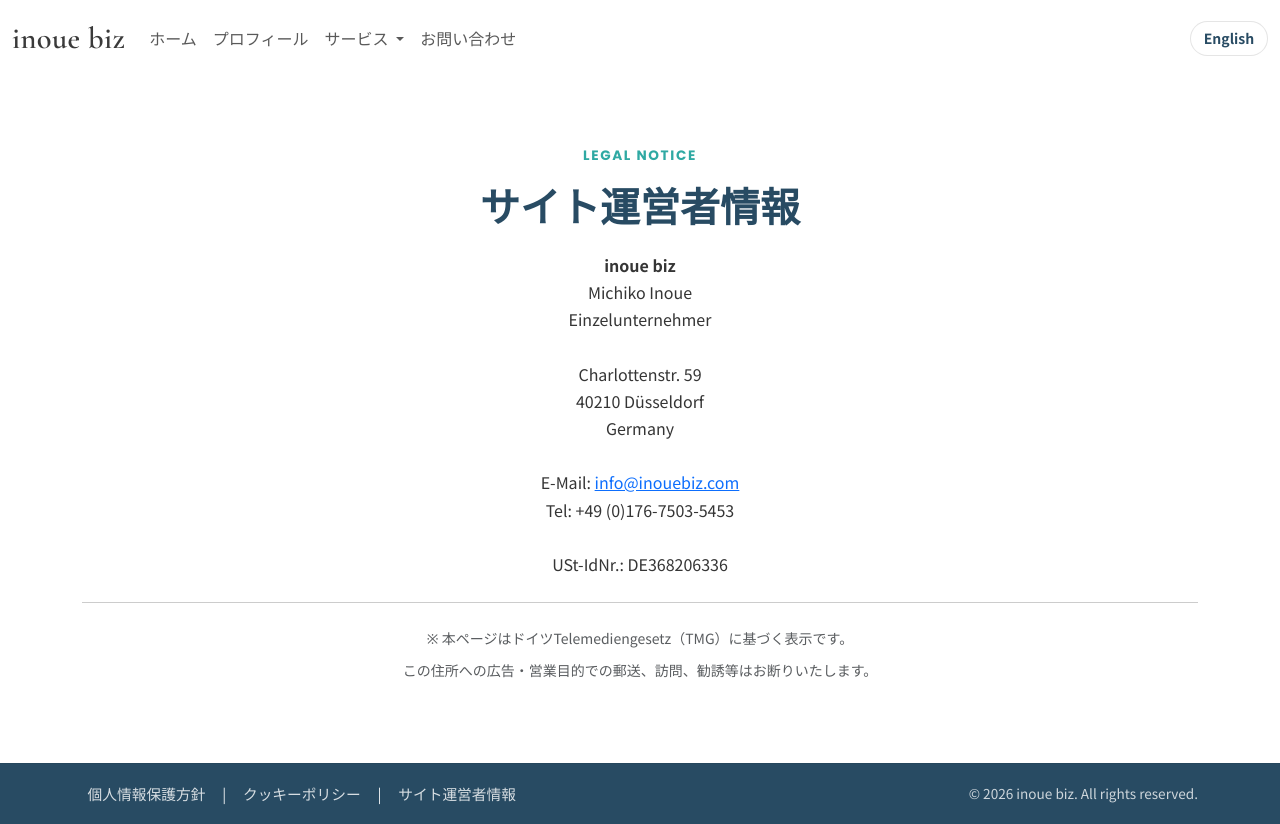
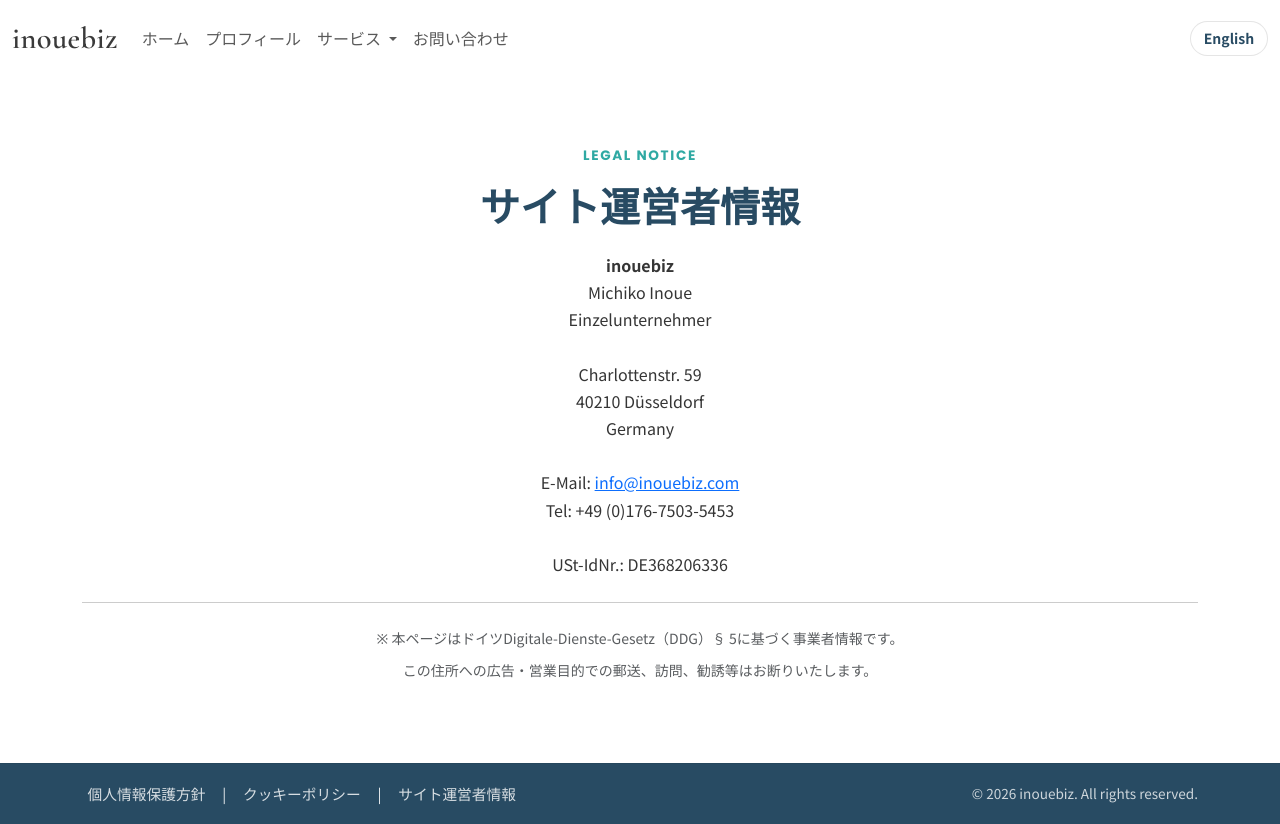
Before and after one commit to micmic210/inouebiz-html, a plain HTML site: page ja/imprint/index.html in a window 1280 px wide. Drawn offline with nearby package versions, Linux system fonts and the light colour scheme.

Commit message:
Update Japanese legal notice and standardize inouebiz branding

```diff
--- a/ja/imprint/index.html
+++ b/ja/imprint/index.html
@@ -1,72 +1,72 @@
 <!doctype html>
 <html lang="ja">
   <head>
-    <meta charset="UTF-8">
-    <meta name="viewport" content="width=device-width, initial-scale=1">
+    <meta charset="UTF-8" />
+    <meta name="viewport" content="width=device-width, initial-scale=1" />
 
-    <title>サイト運営者情報 | inoue biz</title>
+    <title>サイト運営者情報 | inouebiz</title>
 
-    <meta name="description" content="inoue biz のサイト運営者情報です。">
+    <meta name="description" content="inouebiz のサイト運営者情報です。" />
     <meta
       name="keywords"
-      content="サイト運営者情報, デュッセルドルフ, inoue biz"
-   >
-    <meta name="author" content="Michiko Inoue">
+      content="サイト運営者情報, デュッセルドルフ, inouebiz"
+    />
+    <meta name="author" content="Michiko Inoue" />
 
-    <meta property="og:type" content="website">
-    <meta property="og:title" content="サイト運営者情報 | inoue biz">
-    <meta property="og:description" content="inoue biz のサイト運営者情報">
-    <meta property="og:url" content="https://inouebiz.com/ja/imprint/">
+    <meta property="og:type" content="website" />
+    <meta property="og:title" content="サイト運営者情報 | inouebiz" />
+    <meta property="og:description" content="inouebiz のサイト運営者情報" />
+    <meta property="og:url" content="https://inouebiz.com/ja/imprint/" />
     <meta
       property="og:image"
       content="https://inouebiz.com/assets/hero-dusseldorf-sm.webp"
-   >
+    />
 
-    <meta name="twitter:card" content="summary_large_image">
-    <meta name="twitter:title" content="サイト運営者情報 | inoue biz">
-    <meta name="twitter:description" content="inoue biz のサイト運営者情報">
+    <meta name="twitter:card" content="summary_large_image" />
+    <meta name="twitter:title" content="サイト運営者情報 | inouebiz" />
+    <meta name="twitter:description" content="inouebiz のサイト運営者情報" />
     <meta
       name="twitter:image"
       content="https://inouebiz.com/assets/hero-dusseldorf-sm.webp"
-   >
+    />
 
     <link
       rel="alternate"
       hreflang="ja"
       href="https://inouebiz.com/ja/imprint/"
-   >
+    />
     <link
       rel="alternate"
       hreflang="en"
       href="https://inouebiz.com/en/imprint/"
-   >
-    <link rel="canonical" href="https://inouebiz.com/ja/imprint/">
+    />
+    <link rel="canonical" href="https://inouebiz.com/ja/imprint/" />
 
-    <link rel="icon" type="image/png" href="/assets/favicon.png">
+    <link rel="icon" type="image/png" href="/assets/favicon.png" />
 
     <link
-      href="https://fonts.googleapis.com/css2?family=Cormorant+Garamond:wght@500;600;700&family=Noto+Sans+JP:wght@400;700&family=Poppins:wght@400;600;700&display=swap"
+      href="https://fonts.googleapis.com/css2?family=Cormorant+Garamond:wght@500;600;700&amp;family=Noto+Sans+JP:wght@400;700&amp;family=Poppins:wght@400;600;700&amp;display=swap"
       rel="stylesheet"
-   >
+    />
 
     <link
       href="https://cdnjs.cloudflare.com/ajax/libs/font-awesome/6.5.2/css/all.min.css"
       rel="stylesheet"
-   >
+    />
 
     <link
       href="https://cdn.jsdelivr.net/npm/bootstrap@5.3.3/dist/css/bootstrap.min.css"
       rel="stylesheet"
-   >
+    />
 
-    <link rel="stylesheet" href="/assets/style.css">
+    <link rel="stylesheet" href="/assets/style.css" />
   </head>
 
   <body>
     <header class="site-header">
       <nav class="navbar navbar-expand-lg navbar-light bg-white">
         <div class="container-fluid">
-          <a class="navbar-brand" href="/ja/">inoue biz</a>
+          <a class="navbar-brand" href="/ja/">inouebiz</a>
 
           <button
             class="navbar-toggler"
@@ -155,25 +155,26 @@
           <h1 id="imprint-title" class="section-title">サイト運営者情報</h1>
 
           <address class="imprint-address">
-            <strong>inoue biz</strong><br>
-            Michiko Inoue<br>
-            Einzelunternehmer<br><br>
+            <strong>inouebiz</strong><br />
+            Michiko Inoue<br />
+            Einzelunternehmer<br /><br />
 
-            Charlottenstr. 59<br>
-            40210 Düsseldorf<br>
-            Germany<br><br>
+            Charlottenstr. 59<br />
+            40210 Düsseldorf<br />
+            Germany<br /><br />
 
             E-Mail:
-            <a href="mailto:info@inouebiz.com">info@inouebiz.com</a><br>
-            Tel: +49 (0)176-7503-5453<br><br>
+            <a href="mailto:info@inouebiz.com">info@inouebiz.com</a><br />
+            Tel: +49 (0)176-7503-5453<br /><br />
 
             USt-IdNr.: DE368206336
           </address>
 
-          <hr class="my-4">
+          <hr class="my-4" />
 
           <p class="text-muted small mb-2">
-            ※ 本ページはドイツTelemediengesetz（TMG）に基づく表示です。
+            ※ 本ページはドイツDigitale-Dienste-Gesetz（DDG）§
+            5に基づく事業者情報です。
           </p>
 
           <p class="text-muted small mb-0">
@@ -193,7 +194,7 @@
           <a href="/ja/imprint/">サイト運営者情報</a>
         </div>
 
-        <div class="footer-right">© 2026 inoue biz. All rights reserved.</div>
+        <div class="footer-right">© 2026 inouebiz. All rights reserved.</div>
       </div>
     </footer>
 
```
